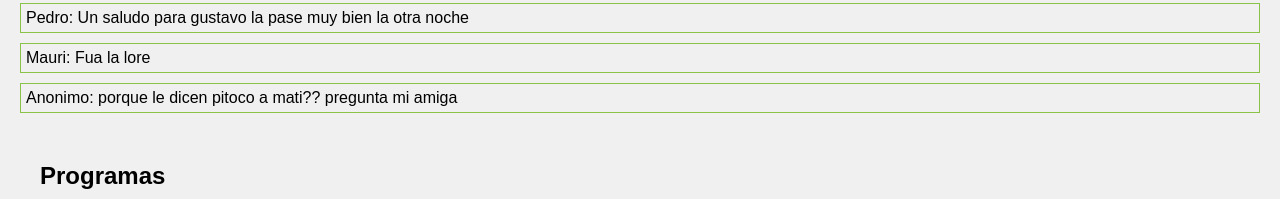
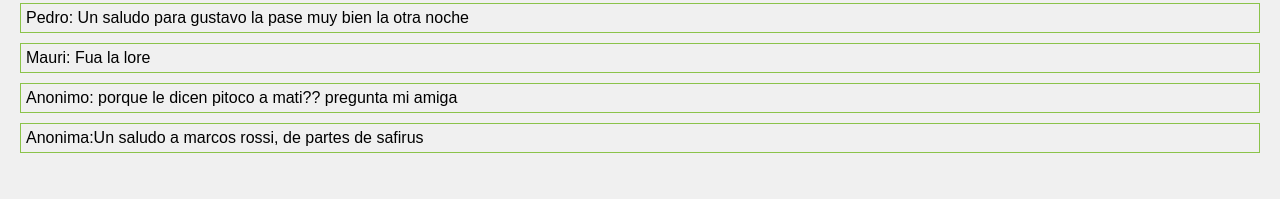
Before and after one commit to Eliiassss/Radio-la-chicharra-, a plain HTML site: page index.html in a window 1280 px wide. Shown: the part 1019-1218 px from the top of the page. Drawn offline with Linux system fonts and the light colour scheme.

Commit message:
Update index.html

```diff
--- a/index.html
+++ b/index.html
@@ -32,6 +32,7 @@
   <div class="mensaje">Pedro: Un saludo para gustavo la pase muy bien la otra noche</div>
   <div class="mensaje">Mauri: Fua la lore</div>
   <div class="mensaje">Anonimo: porque le dicen pitoco a mati?? pregunta mi amiga</div>
+  <div class="mensaje">Anonima:Un saludo a marcos rossi, de partes de safirus</div>
 </div>
 
 <section id="programas">
```
